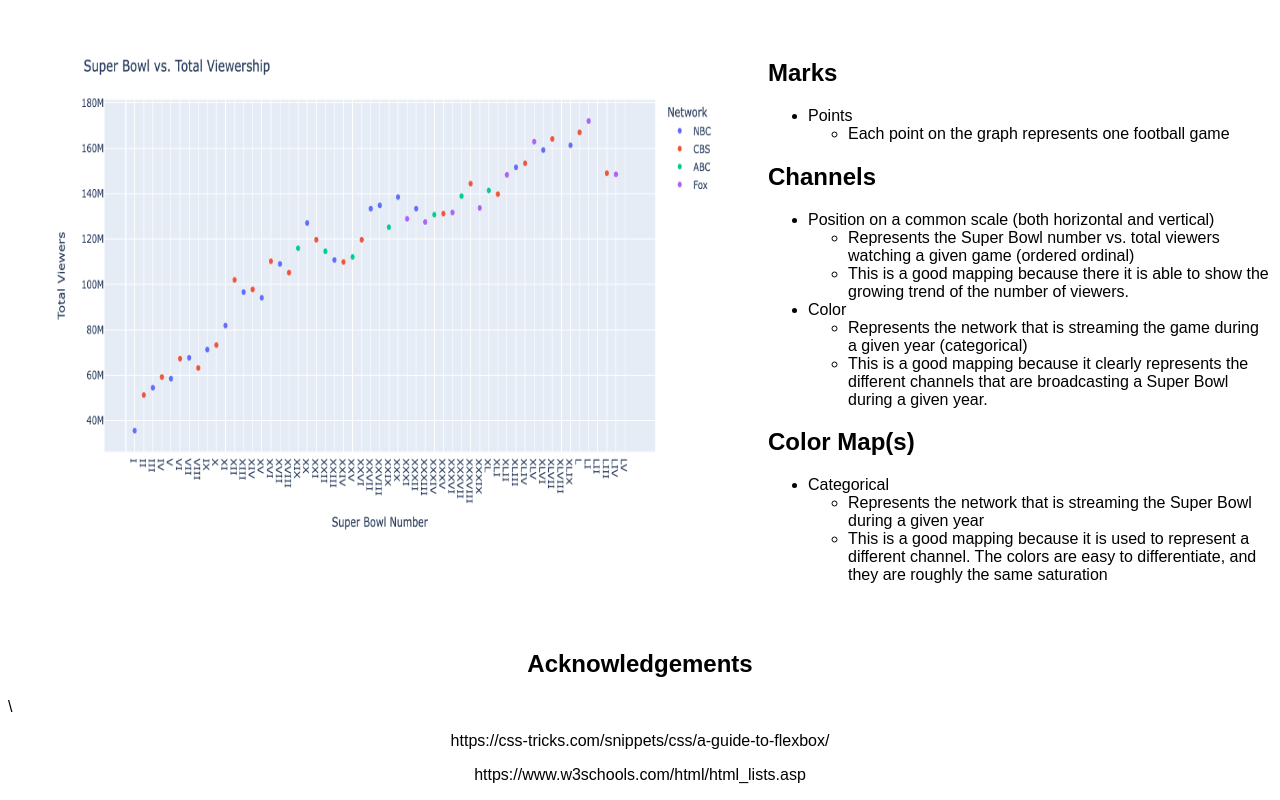
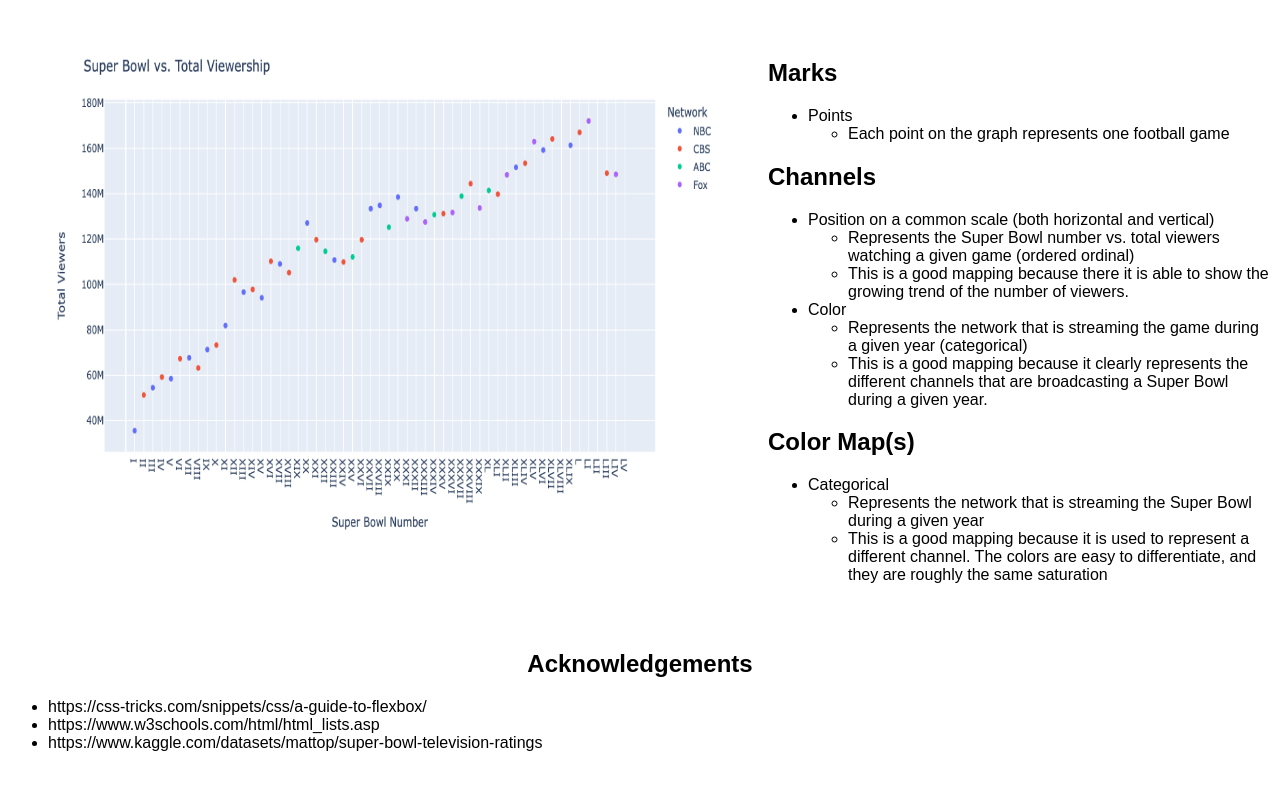
Before and after one commit to DS4200-S23-Class/hw-03-kate_jackie, a plain HTML site: page index.html in a window 1280 px wide. Shown: the part 1755-2555 px from the top of the page. After the commit the page ends 2523 px from the top, so only its background shows below. Drawn offline with Linux system fonts and the light colour scheme.

Commit message:
final commit

```diff
--- a/index.html
+++ b/index.html
@@ -195,11 +195,12 @@
     </div>
 
     <!-- acknowledgements -->
-    <h2 class = "center">Acknowledgements</h2>\
-
-    <p class = "center">https://css-tricks.com/snippets/css/a-guide-to-flexbox/</p>
-
-    <p class = "center">https://www.w3schools.com/html/html_lists.asp</p>
+    <h2 class = "center">Acknowledgements</h2>
+    <ul>
+        <li>https://css-tricks.com/snippets/css/a-guide-to-flexbox/</li>
+        <li>https://www.w3schools.com/html/html_lists.asp</li>
+        <li>https://www.kaggle.com/datasets/mattop/super-bowl-television-ratings</li>
+    </ul>
 
     <script src="main.js"></script>
 </body>
```
Also changed, not shown: 1 other file.
